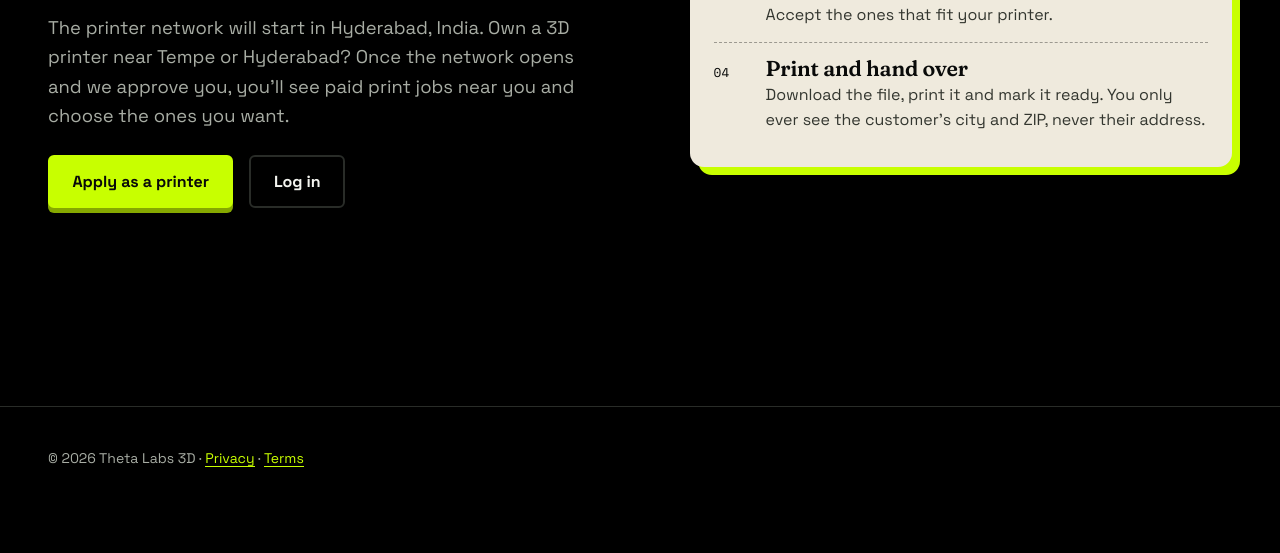
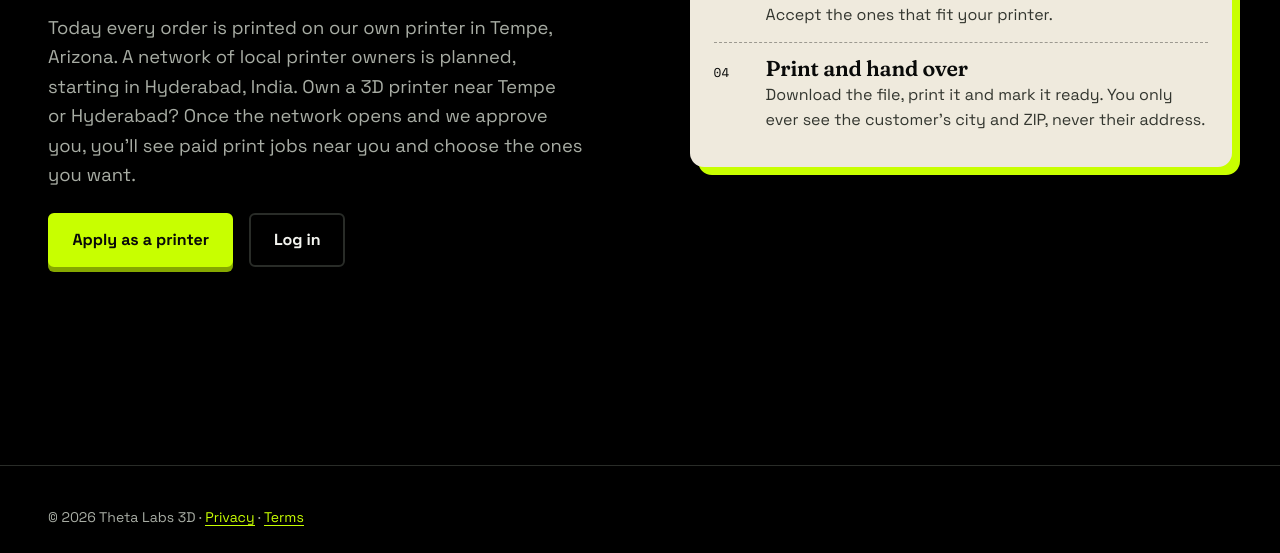
Before and after one commit to Teddy3011/thetalabs, a website: page printers.html in a window 1280 px wide. Shown: the part 386-939 px from the top of the page. Before the commit the page ends 880 px from the top, so only its background shows below. Drawn offline with nearby package versions, Linux system fonts and the light colour scheme.

Commit message:
Printers page: Tempe prints today, Hyderabad network is planned
Co-Authored-By: Claude Opus 5.5 <noreply@anthropic.com>

```diff
--- a/printers.html
+++ b/printers.html
@@ -43,8 +43,8 @@
         <h1 id="prn-title">Print local jobs.</h1>
         <!-- OWNER-INPUT: update this once the network is taking jobs. The homepage says the same thing ("Planned"). -->
         <p class="planned">Planned · not taking jobs yet</p>
-        <p class="prn-lead">The printer network will start in Hyderabad, India. Own a 3D printer near Tempe or Hyderabad? Once the
-          network opens and we approve you, you'll see paid print jobs near you and choose the ones you want.</p>
+        <p class="prn-lead">Today every order is printed on our own printer in Tempe, Arizona. A network of local printer owners is
+          planned, starting in Hyderabad, India. Own a 3D printer near Tempe or Hyderabad? Once the network opens and we approve you, you'll see paid print jobs near you and choose the ones you want.</p>
         <div class="cta-row" id="apply">
           <a class="btn press" href="signup.html?role=printer">Apply as a printer</a>
           <a class="btn btn-ghost" href="login.html?next=printers.html">Log in</a>
```
